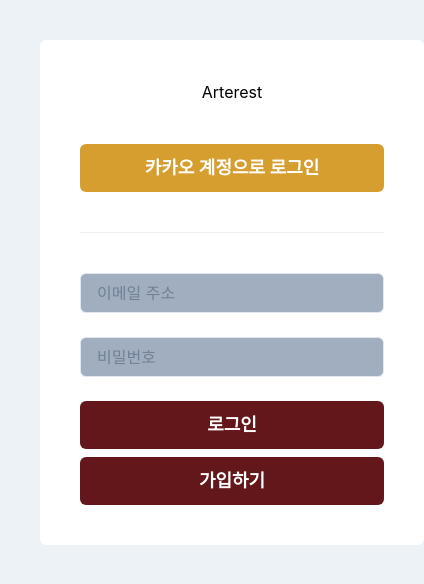
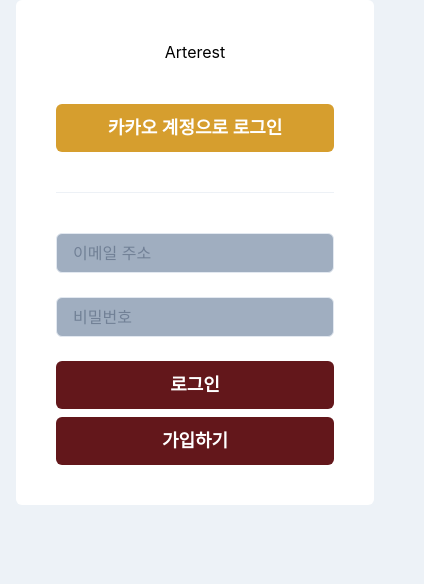
Before and after one commit to DevTraces/FrontEnd, a Next.js app: page /auth/signIn in a window 390 px wide. Shown: the top 584 px of the page, 424 px wide, since content can reach past the window. Built offline with nearby package versions, Linux system fonts and the light colour scheme.

Commit message:
feat: add media query to AuthLayout

```diff
--- a/src/components/auth/AuthLayout.tsx
+++ b/src/components/auth/AuthLayout.tsx
@@ -1,13 +1,22 @@
-import { Container, VStack } from "@chakra-ui/react";
+import { Center, Container, VStack } from "@chakra-ui/react";
 
 type AuthLayoutProps = React.ComponentProps<typeof Container>;
 
 export default function AuthLayout({ children }: AuthLayoutProps) {
   return (
-    <Container centerContent p={10}>
-      <VStack borderRadius="md" w="sm" m="auto" bg="white" gap={10} p={10}>
-        {children}
-      </VStack>
+    <Container centerContent pt={{ sm: "0", md: "100px" }}>
+      <Center>
+        <VStack
+          borderRadius="md"
+          w={{ sm: "100vw", md: "md" }}
+          h={{ sm: "100vh", md: "inherit" }}
+          bg="white"
+          gap="40px"
+          p={10}
+        >
+          {children}
+        </VStack>
+      </Center>
     </Container>
   );
 }
```
